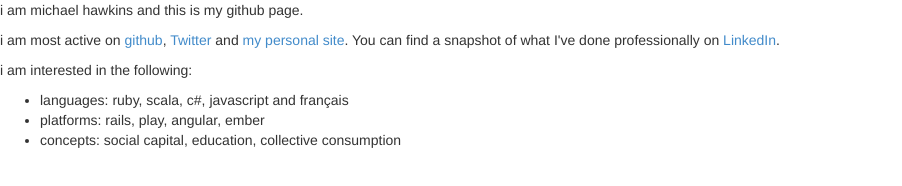
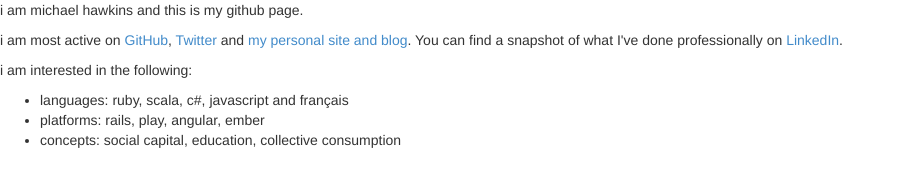
Before and after one commit to michaelhawkins/michaelhawkins.github.io, a plain HTML site: page index.html in a window 1280 px wide. Shown: the whole page, without its empty margins (0-902 px from the left). Drawn offline with Linux system fonts and the light colour scheme.

Commit message:
more edits

```diff
--- a/index.html
+++ b/index.html
@@ -7,9 +7,9 @@
 	</head>
 	<body>
 		<p>i am michael hawkins and this is my github page.</p>
-		<p>i am most active on <a href="http://www.github.com/michaelhawkins">github</a>,
+		<p>i am most active on <a href="http://www.github.com/michaelhawkins">GitHub</a>,
 			<a href="https://twitter.com/michaelhawkins">Twitter</a> and
-			<a href="http://hawkinsunlimited.com">my personal site</a>. You can find a snapshot
+			<a href="http://hawkinsunlimited.com">my personal site and blog</a>. You can find a snapshot
 			of what I've done professionally on
 			<a href="http://www.linkedin.com/in/mhawkins">LinkedIn</a>.</p>
 		<p>i am interested in the following:
```
